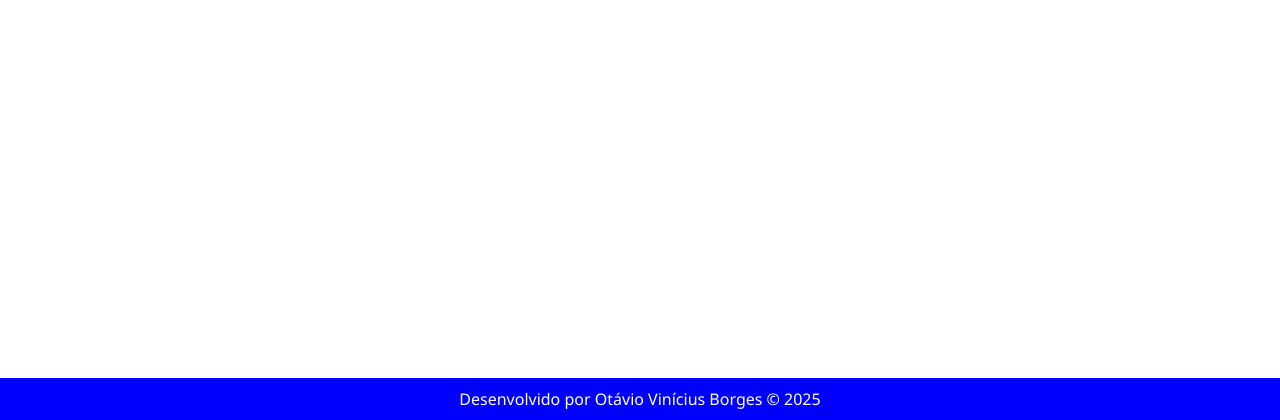
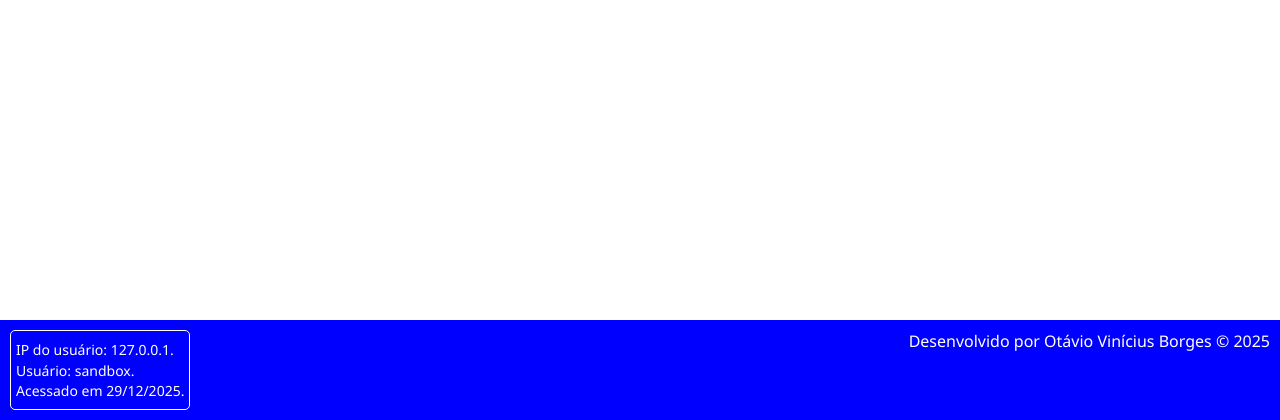
Before and after one commit to otavioborges1991/php-mysql, a PHP site: page / in a window 1280 px wide. Shown: the part 380-800 px from the top of the page. Run offline with PHP 8.4, Linux system fonts and the light colour scheme; data that the repository does not hold is empty.

Commit message:
Trabalhando no rodapé e cabeçalho do site.

```diff
--- /dev/null
+++ b/cabeçalho.php
@@ -0,0 +1,11 @@
+<!DOCTYPE html>
+<html lang="pt-br">
+<head>
+    <meta charset="UTF-8">
+    <meta name="viewport" content="width=device-width, initial-scale=1.0">
+    <title>Cabeçalho</title>
+    <link rel="stylesheet" href="estilo/cabeçalho.css">
+</head>
+<header>
+    <h1>Pagina Principal</h1>
+</header>
--- /dev/null
+++ b/estilo/ancora.css
@@ -0,0 +1,15 @@
+@charset "UTF-8";
+
+
+a {
+    color: var(--cor-secundaria);
+    text-decoration: none;
+}
+
+a:visited {
+    color: var(--cor-link-visitado);
+}
+
+a:invalid {
+    color: var(--cor-erro);
+}
--- /dev/null
+++ b/estilo/cabeçalho.css
@@ -0,0 +1,13 @@
+@charset "UTF-8";
+
+header {
+    background-color: var(--cor-primaria);
+    color: var(--cor-fundo);
+    text-align: center;
+    padding: 10px;
+    width: 100%;
+    position: sticky;
+    top: 0px;
+    z-index: 1;
+    left: 0px;
+}
--- a/estilo/estilo.css
+++ b/estilo/estilo.css
@@ -4,6 +4,7 @@
 @import url(main.css);
 @import url(media-query.css);
 @import url(table.css);
+@import url(ancora.css);
 
 *,
 *::before,
@@ -28,27 +29,6 @@ body {
     background-color: var(--cor-fundo);
 }
 
-header, footer {
-    background-color: var(--cor-primaria);
-    color: var(--cor-fundo);
-    text-align: center;
-    padding: 10px;
-    width: 100%;
-}
-
-header {
-    position: sticky;
-    top: 0px;
-    z-index: 1;
-    left: 0px;
-}
-
-footer {
-    bottom: 0px;
-    left: 0px;
-    margin-top: auto;
-}
-
 .mini {
     width: auto;
     height: 100px;
@@ -58,16 +38,3 @@ footer {
     height: 300px;
     margin: auto;
 }
-
-a {
-    color: var(--cor-secundaria);
-    text-decoration: none;
-}
-
-a:visited {
-    color: var(--cor-link-visitado);
-}
-
-a:invalid {
-    color: var(--cor-erro);
-}
--- /dev/null
+++ b/estilo/rodapé.css
@@ -0,0 +1,39 @@
+@charset "UTF-8";
+
+footer {
+    color: var(--cor-fundo);
+    background-color: var(--cor-primaria);
+
+    display: flex;
+    flex-direction: row;
+    justify-content: space-between;
+
+    margin-top: auto;
+    padding: 10px;
+    height: 100px;
+    width: 100%;
+
+    bottom: 0px;
+    left: 0px;
+}
+
+footer p {
+    margin: 0;
+    font-size: 14px;
+    line-height: 15px;
+}
+
+footer > div.user-info {
+    display: flex;
+    flex-direction: column;
+    justify-content: space-evenly;
+
+    margin: 0;
+    padding: 5px;
+
+    font-size: 14px;
+    line-height: 15px;
+
+    border: 1px solid var(--cor-fundo);
+    border-radius: 5px;
+}
--- a/index.php
+++ b/index.php
@@ -15,11 +15,11 @@
         require_once 'includes/banco.php';
         // Funções auxiliares
         require_once 'includes/funcoes.php';
+
+        // Cabeçalho da página
+        require_once 'cabeçalho.php';
     ?>
 
-    <header>
-        <h1>Pagina Principal</h1>
-    </header>
 
     <main>
 
@@ -28,7 +28,9 @@
         <table class="listagem">
 
             <?php
+
                 $query_mais_novo =
+
                 "SELECT j.cod, j.nome, j.capa, g.genero AS genero, p.produtora AS produtora
                 FROM jogos j
                 JOIN generos g on j.genero = g.cod
@@ -71,9 +73,7 @@
 
     </main>
 
-    <footer>
-        Desenvolvido por Otávio Vinícius Borges &copy; 2025
-    </footer>
+    <?php require_once 'rodapé.php'; ?>
 
 </body>
 
--- /dev/null
+++ b/rodapé.php
@@ -0,0 +1,26 @@
+<!DOCTYPE html>
+<html lang="pt-BR">
+<head>
+        <meta charset="UTF-8">
+        <meta name="viewport" content="width=device-width, initial-scale=1.0">
+        <title>Footer</title>
+        <link rel="stylesheet" href="estilo/rodapé.css">
+</head>
+<footer>
+        <div class="user-info">
+
+                <?php
+                $data_atual = date("d/m/Y");
+                $ip_usuario = $_SERVER['REMOTE_ADDR'];
+                $usuario = get_current_user() ?? 'Visitante';
+
+                echo "<p>IP do usuário: $ip_usuario.</p>";
+                echo "<p>Usuário: $usuario.</p>";
+                echo "<p>Acessado em $data_atual.</p>";
+                ?>
+
+        </div>
+        <div>
+                Desenvolvido por Otávio Vinícius Borges &copy; 2025
+        </div>
+</footer>
```
